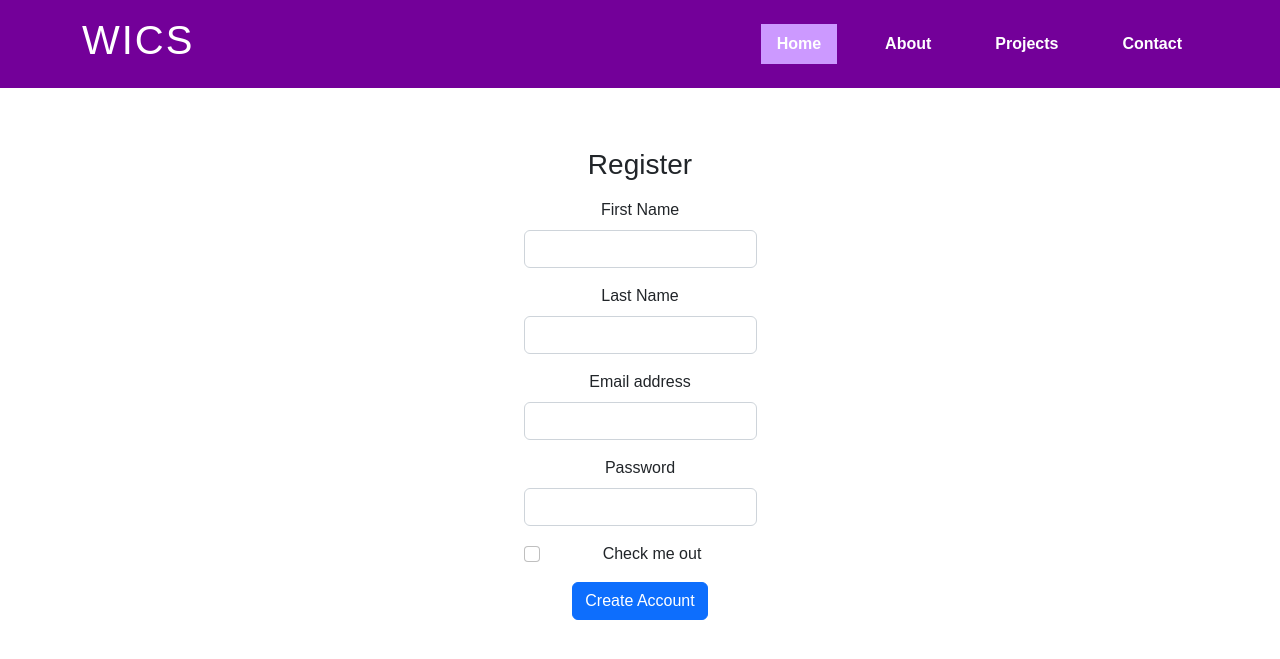
After one commit to uncwics/uncwics.github.io, a PHP site: page /registration.php in a window 1280 px wide. The commit adds this page. Shown: the top 659 px of the page. Run offline with PHP 8.4, Linux system fonts and the light colour scheme; some libraries are stand-ins or nearby versions.

Commit message:
registration form finished

```diff
--- a/index.php
+++ b/index.php
@@ -16,7 +16,7 @@
        <div class="justify-content-center">
         <a type="button" class="btn btn-primary m-2" href="https://github.com/uncwics" target="_blank"><i class="bi bi-github"></i> Github</a>
         <a type="button" class="btn btn-primary m-2" href="https://www.instagram.com/uncwics/" target="_blank"><i class="bi bi-instagram"></i> Instagram</a>
-        <a type="button" class="btn btn-primary m-2" href="loginpage.php"><i class="bi bi-box-arrow-in-right"></i> Register</a>
+        <a type="button" class="btn btn-primary m-2" href="loginpage.php"><i class="bi bi-box-arrow-in-right"></i> Login</a>
       </div>
       </div>
       <!-- Image -->
--- /dev/null
+++ b/registration.php
@@ -0,0 +1,65 @@
+<?php include 'header.php' ?>
+
+<?php
+
+$firstname = $lastname = $password = $email = '';
+
+
+// ADD to Database
+if(isset( $_POST["newFirstname"]) && isset( $_POST["newLastname"])&&isset( $_POST["password"])&&isset( $_POST["newemail"])) {
+  $firstname = $_POST["newFirstname"];
+  $lastname = $_POST["newLastname"];
+  $password = $_POST["newpassword"];
+  $email = $_POST["newemail"];
+
+  $sql = "INSERT INTO  feedback (firstname, lastname, email, password) VALUES ('$firstname', '$lastname', '$email', '$password')";
+
+  if(mysqli_query($conn, $sql)) {
+    header('Location: index.php');
+  } else {
+    echo "Error:" . mysqli_error($conn);
+  }
+}
+
+?>
+
+
+<!doctype html>
+<html lang="en">
+  <head>
+    <meta charset="utf-8">
+    <meta name="viewport" content="width=device-width, initial-scale=1">
+    <title>Register</title>
+    <link href="https://cdn.jsdelivr.net/npm/bootstrap@5.2.3/dist/css/bootstrap.min.css" rel="stylesheet" integrity="sha384-rbsA2VBKQhggwzxH7pPCaAqO46MgnOM80zW1RWuH61DGLwZJEdK2Kadq2F9CUG65" crossorigin="anonymous">
+  </head>
+  <body>
+    <div class="d-flex align-items-center justify-content-center mt-5"><h3>Register</h3></div>
+    <div class="d-flex align-items-center justify-content-center mt-2">
+  <form action="<?php echo htmlspecialchars($_SERVER['PHP_SELF']);?>" method="POST">
+  <div class="mb-3">
+    <label class="form-label">First Name</label>
+    <input type="" class="form-control" id="newFirstName" name="newFirstName">
+  </div>
+  <div class="mb-3">
+    <label for="" class="form-label">Last Name</label>
+    <input type="" class="form-control" id="newLastName"  name="newLastName">
+  </div>
+  <div class="mb-3">
+    <label for="exampleInputEmail1" class="form-label">Email address</label>
+    <input type="email" class="form-control" id="newemail" name="newemail" aria-describedby="emailHelp">
+  </div>
+  <div class="mb-3">
+    <label for="exampleInputPassword1" class="form-label">Password</label>
+    <input type="password" class="form-control" id="newpassword" name="newpassword">
+  </div>
+  <div class="mb-3 form-check">
+    <input type="checkbox" class="form-check-input" id="exampleCheck1">
+    <label class="form-check-label" for="exampleCheck1">Check me out</label>
+  </div>
+  <button type="submit" class="btn btn-primary">Create Account</button>
+
+</form>
+</div>
+    <script src="https://cdn.jsdelivr.net/npm/bootstrap@5.2.3/dist/js/bootstrap.bundle.min.js" integrity="sha384-kenU1KFdBIe4zVF0s0G1M5b4hcpxyD9F7jL+jjXkk+Q2h455rYXK/7HAuoJl+0I4" crossorigin="anonymous"></script>
+  </body>
+</html>
```
Also changed, not shown: loginpage.php (+7 -18 lines).
